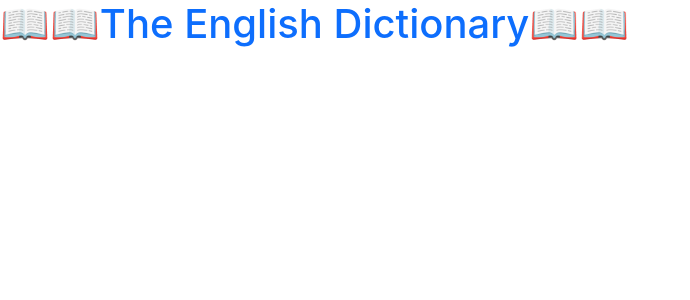
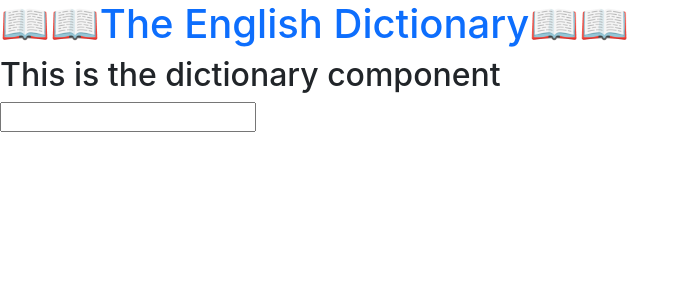
Before and after one commit to Sophie-Ndobe/my-english-dictionary, a React (Create React App) app: page / in a window 1280 px wide. Shown: the top 300 px of the page, without its empty margins (0-690 px from the left). Built offline with nearby package versions, Linux system fonts and the light colour scheme.

Commit message:
Created a Dictionary component and add a form

```diff
--- a/src/App.js
+++ b/src/App.js
@@ -1,9 +1,11 @@
+import Dictionary from "./Dictionary";
 import "./App.css";
 
 function App() {
   return (
     <div className="App">
       <h1 className="text-primary">📖📖The English Dictionary📖📖</h1>
+      <Dictionary />
     </div>
   );
 }
--- /dev/null
+++ b/src/Dictionary.js
@@ -0,0 +1,18 @@
+import React from "react";
+
+export default function Dictionary() {
+  function handleSubmitForm(event) {
+    event.preventDefault();
+  }
+  function handleChange(event) {
+    alert(event.target.value);
+  }
+  return (
+    <div className="Dictionary">
+      <h2>This is the dictionary component</h2>
+      <form onSubmit={handleSubmitForm}>
+        <input type="search" onChange={handleChange} />
+      </form>
+    </div>
+  );
+}
```
